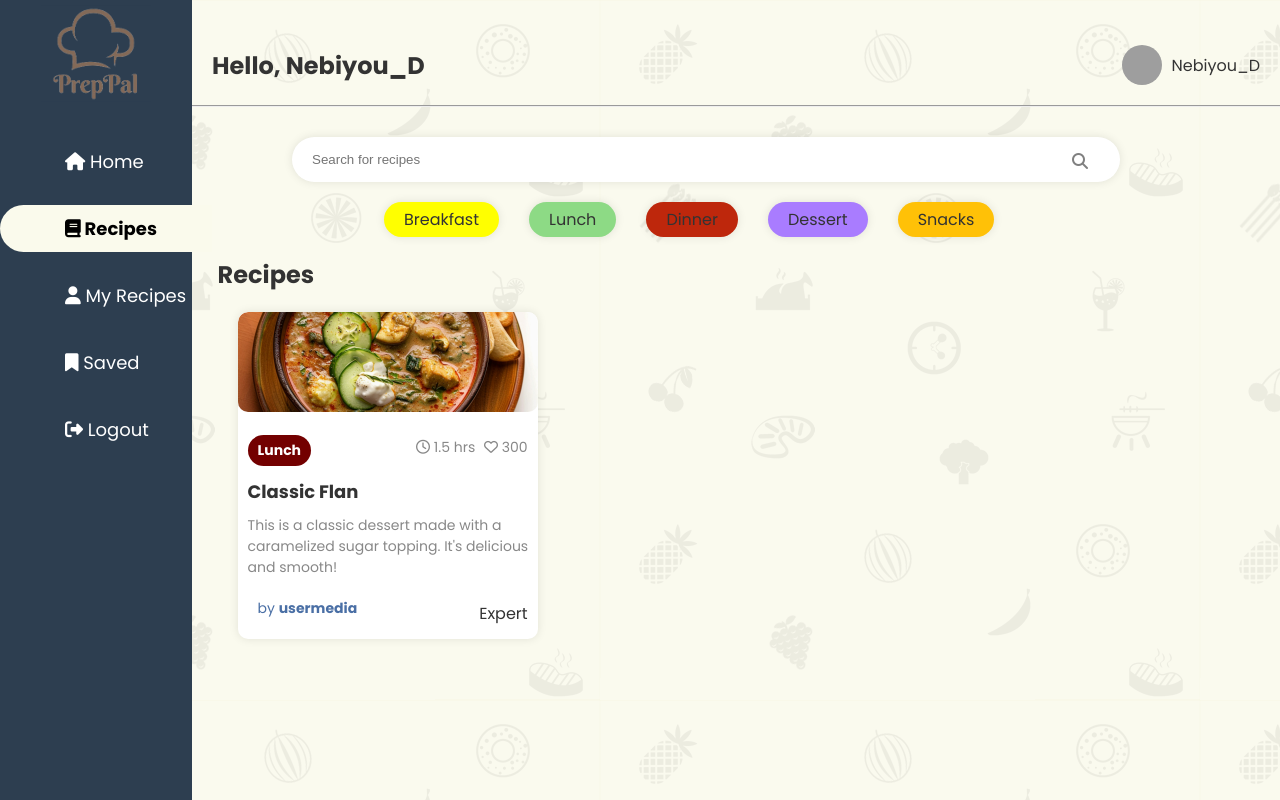
After one commit to nebiyoudawit/PrepPal, a PHP site: page /portal/recipes.php in a window 1280 px wide. The commit adds this page. Run offline with PHP 8.4, Linux system fonts and the light colour scheme; some web fonts are replaced; grey boxes are pictures that could not be loaded.

Commit message:
finished designing the User Pages

```diff
--- /dev/null
+++ b/portal/recipes.php
@@ -0,0 +1,59 @@
+<!DOCTYPE html>
+< lang="en">
+<head>
+    <meta charset="UTF-8">
+    <meta name="viewport" content="width=device-width, initial-scale=1.0">
+    <title>Recipes</title>
+    <link rel="stylesheet" href="../styles/recipes.css">
+</head>
+    <?php include 'userpage.php'; ?>
+    <div class="search-container">
+         <i class="fa fa-search"></i>
+         <input type="text" placeholder="Search for recipes" class="search-bar">
+    </div>
+    <div class="search-category">
+        <span class="breakfast">Breakfast</span>
+        <span class="lunch">Lunch</span>
+        <span class="dinner">Dinner</span>
+        <span class="dessert">Dessert</span>
+        <span class="snack">Snacks</span>
+    </div>
+    <h2>Recipes</h2>
+<section class="search-result">
+    <div class="recipe-cards">
+    <div class="recipe-card">
+            <img src="../imgs/Rustic Bowl of Soup.jpeg" alt="Classic Flan">
+            <div class="recipe-card-header">
+              <span class="category">Lunch</span>
+            <div class="likes-time">
+                  <span class="time"
+                    ><i class="fa-regular fa-clock"></i> 1.5 hrs</span
+                  >
+                  <span class="likes"
+                    ><i class="fa-regular fa-heart"></i> 300</span
+                  >
+                </div>
+            </div>
+            <h3>Classic Flan</h3>
+      <p>This is a classic dessert made with a caramelized sugar topping. It's delicious and smooth!</p>
+            <div class="recipe-card-footer">
+            <p class="author">by <strong>usermedia</strong></p>
+            <div class="diff-cont">
+            <lord-icon
+    src="https://cdn.lordicon.com/xjsqfzte.json"
+    trigger="in"
+    delay="1500"
+    state="in-reveal"
+    colors="primary:#121331,secondary:#848484"
+    style="width:30px;height:30px">
+</lord-icon>
+            <span class="dificulty">
+            Expert</span>
+</div>
+            </div>
+          </div>
+        </div>
+</section>
+</main>
+</body>
+</html>
--- a/portal/userpage.php
+++ b/portal/userpage.php
@@ -39,18 +39,30 @@
 ?>
 
 <aside class="sidebar">
-  <div class="logo">
+  <a href="home.php"><div class="logo">
     <img src="../imgs/Copy_of_PrepPal-removebg-preview.png" alt="PrepPal Logo">
   </div>
+</a>
   <nav>
-    <ul>
-      <li class="<?= $current_page == 'home.php' ? 'active' : '' ?>"><a href="home.php" >Home</a></li>
-      <li class="<?= $current_page == 'recipes.php' ? 'active' : '' ?>"><a href="recipes.php">Recipes</a></li>
-      <li class="<?= $current_page == 'myrecipes.php' ? 'active' : '' ?>"><a href="myrecipes.php">My Recipes</a></li>
-      <li class="<?= $current_page == 'saved.php' ? 'active' : '' ?>"><a href="saved.php">Saved</a></li>
-      <li class="<?= $current_page == 'logout.php' ? 'active' : '' ?>"><a href="logout.php">Logout</a></li>
-    </ul>
-  </nav>
+  <ul>
+    <li class="<?= $current_page == 'home.php' ? 'active' : '' ?>">
+      <a href="home.php"><i class="fa fa-home"></i> Home</a>
+    </li>
+    <li class="<?= $current_page == 'recipes.php' ? 'active' : '' ?>">
+      <a href="recipes.php"><i class="fa fa-book"></i> Recipes</a>
+    </li>
+    <li class="<?= $current_page == 'myrecipes.php' ? 'active' : '' ?>">
+      <a href="myrecipes.php"><i class="fa fa-user"></i> My Recipes</a>
+    </li>
+    <li class="<?= $current_page == 'saved.php' ? 'active' : '' ?>">
+      <a href="saved.php"><i class="fa fa-bookmark"></i> Saved</a>
+    </li>
+    <li class="<?= $current_page == 'logout.php' ? 'active' : '' ?>">
+      <a href="logout.php"><i class="fa fa-sign-out-alt"></i> Logout</a>
+    </li>
+  </ul>
+</nav>
+
 </aside>
     <header>
         <h1>Hello, Nebiyou_D</h1>
--- /dev/null
+++ b/styles/recipes.css
@@ -0,0 +1,44 @@
+.search-category{
+    display: flex;
+    gap:30px;
+    margin-left: 30%;
+    margin-top: 10px;
+}
+.search-category span{
+    padding: 5px 20px;
+    border-radius: 30px;
+    box-shadow: 0 0 10px rgba(0, 0, 0, 0.1);
+    cursor: pointer;
+}
+.search-category span:hover{
+    transform: scale(1.1);
+}
+.breakfast{
+    background-color: yellow;
+}
+.lunch{
+    background-color: #8DDA85;
+}
+.dinner{
+    background-color: #BE270C;
+}
+.snack{
+    background-color: #FFC107;
+}
+.dessert{
+    background-color: #A97CFF;
+}
+h2{
+    margin-left: 17%;
+    margin-top: 20px;
+}
+.search-result{
+    display: flex;
+    flex-wrap: wrap;
+    width: 82%;
+    gap: 20px;
+    margin-left: 17%;
+    margin-right: 15%;
+    padding: 20px;
+    overflow-y: auto;
+}
--- a/styles/userpage.css
+++ b/styles/userpage.css
@@ -9,6 +9,16 @@ html,body {
     margin: 0;
     overflow: hidden;
     background-image: url(../imgs/restaurant_icons.png);
+  }
+  .logo {
+    transition: transform 0.3s ease, opacity 0.3s ease;
+    cursor: pointer;
+    text-decoration: none;
+  }
+
+  .logo:hover {
+    transform: scale(1.1);
+    opacity: 0.8;
   }
 
 /* Sidebar Styles */
@@ -82,13 +92,6 @@ html,body {
     margin-right: -20px;
     margin-bottom: 20px;
   }
-  /* Main Content */
-  .main-content {
-    margin-left: 15%;
-    padding: 20px;
-    overflow-y: auto; /* Enable vertical scrolling */
-  }
-
   header {
     display: flex;
     align-items: center;
@@ -113,20 +116,10 @@ html,body {
     border-radius: 50%;
     margin-right: 10px;
   }
-
+  /*Recipe Cards*/
   .recipes {
     margin-bottom: 40px;
   }
-
-  .section-header {
-    margin-bottom: 15px;
-  }
-
-  .section-header h2 {
-    font-size: 20px;
-    color: #555;
-  }
-
   .recipe-cards {
     display: grid;
     grid-template-columns: repeat(auto-fit, minmax(200px, 1fr));
@@ -192,8 +185,10 @@ html,body {
     color: #888;
     margin-bottom: 10px;
     margin-top: 5px;
-    margin-right: 5px;
-    gap: 5px;
+    gap: 10px;
+  }
+  .likes-time span {
+    margin-left: 5px;
   }
   .recipe-card-footer {
     display: flex;
@@ -205,3 +200,25 @@ html,body {
     font-size: 14px;
     color: #4a6fa5;
   }
+  /* search bar */
+  .search-container {
+    position: relative;
+    display: inline-block;
+    width: 70%;
+    margin-left: 15%;
+  }
+.search-bar{
+    width: 88%;
+    margin: 10px 100px;
+    font-weight: 400;
+    padding: 15px 20px;
+    border: none;
+    border-radius: 30px;
+    box-shadow: 0 0 10px rgba(0, 0, 0, 0.1);
+}
+.search-container .fa-search {
+    position: absolute;
+    right: 0;
+    top: 40%;
+    color: gray;
+}
```
Also changed, not shown: portal/myrecipes.php (added, +42 -0 lines), portal/saved.php (added, +53 -0 lines), styles/home.css (+0 -84 lines), styles/myrec.css (added, +20 -0 lines), styles/saved.css (added, +15 -0 lines).
